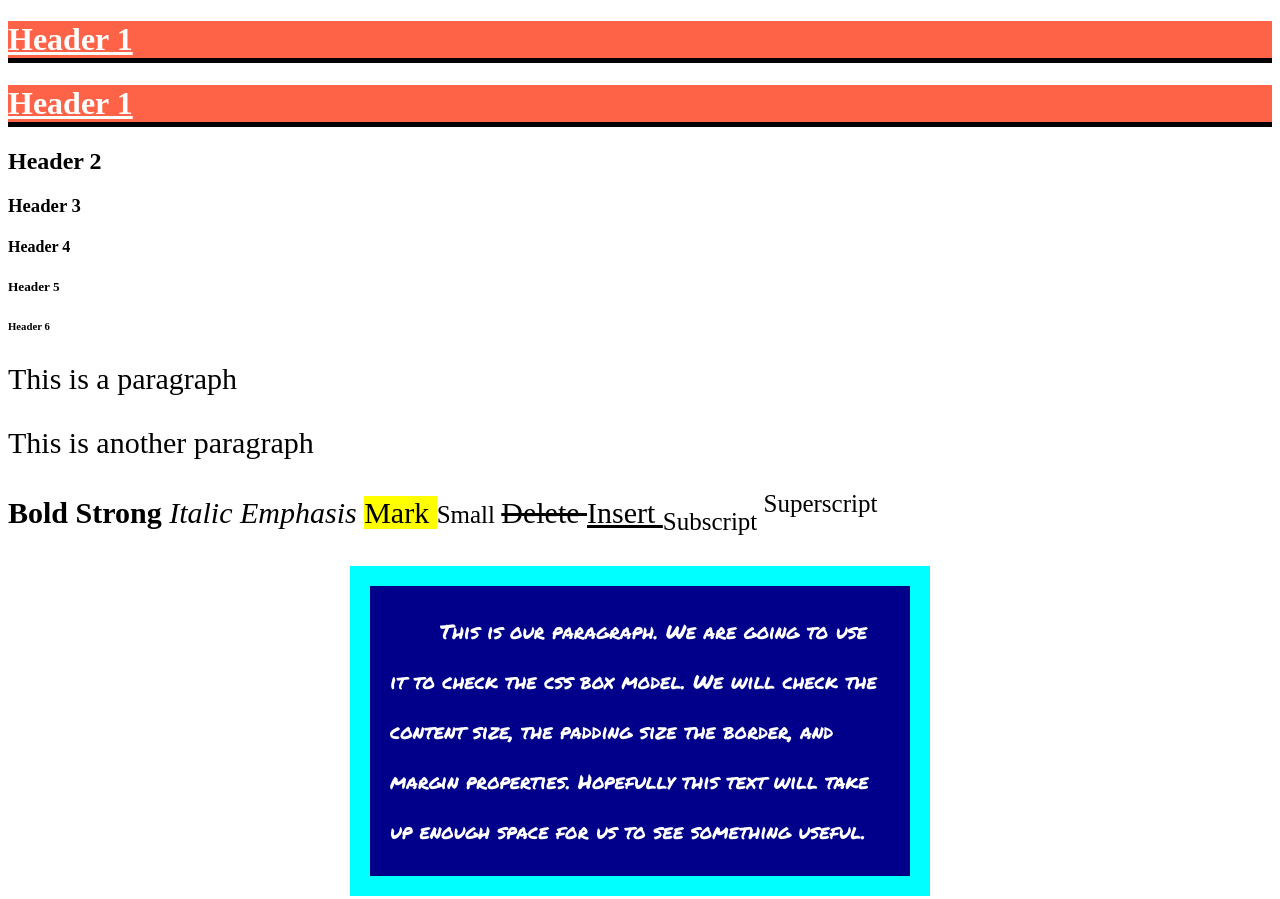
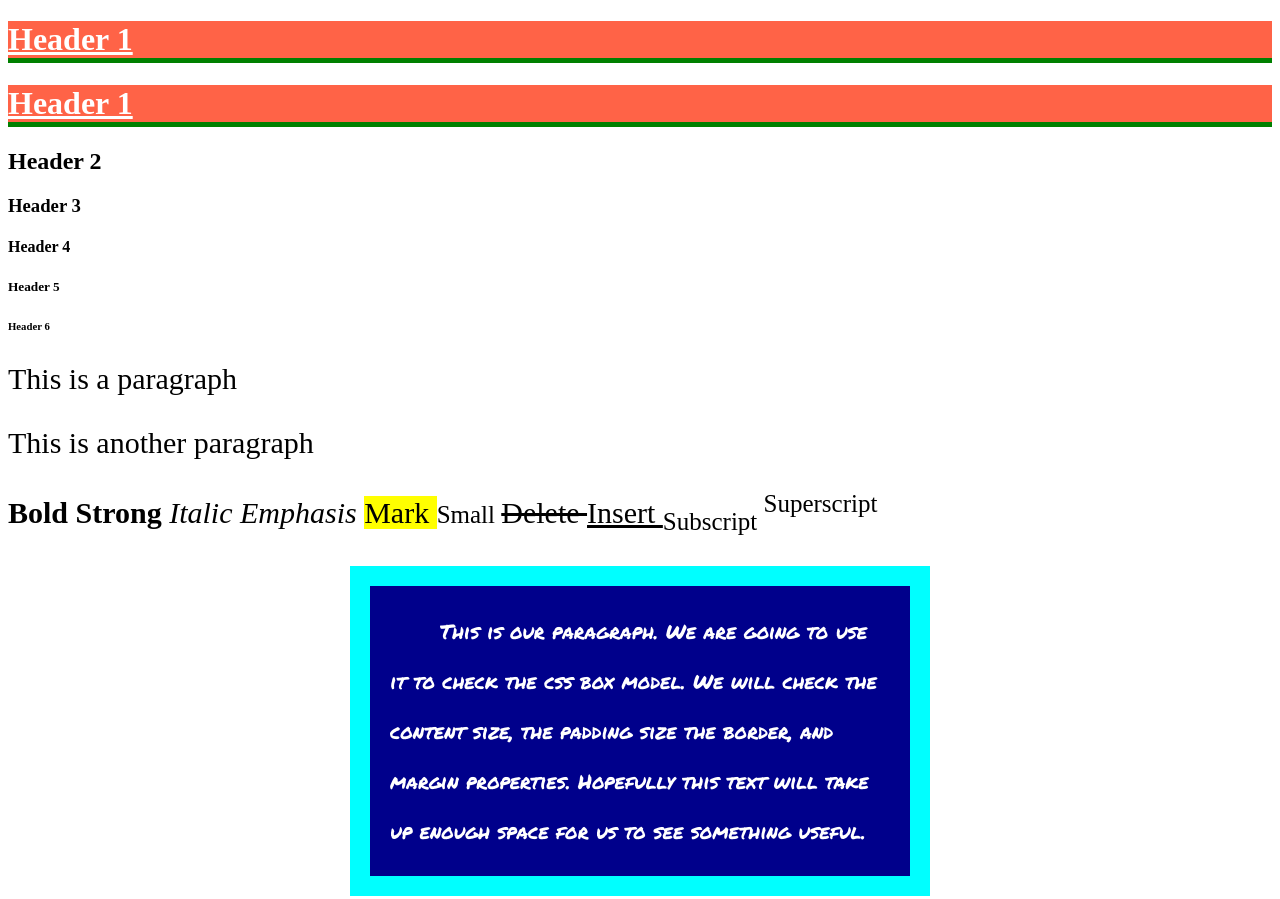
Before and after one commit to richardspaulm/TrainingFiles, a plain HTML site: page index.html in a window 1280 px wide. Shown: the top 899 px of the page. Drawn offline with Linux system fonts and the light colour scheme.

Commit message:
New Branching

```diff
--- a/css/stylesheet.css
+++ b/css/stylesheet.css
@@ -2,7 +2,7 @@ h1{
 	background-color: tomato;
 	color: white;
 	text-decoration: underline;
-	border-bottom: solid black 5px;
+	border-bottom: solid green 5px;
 }
 p{
 	font-size: 30px;
```
